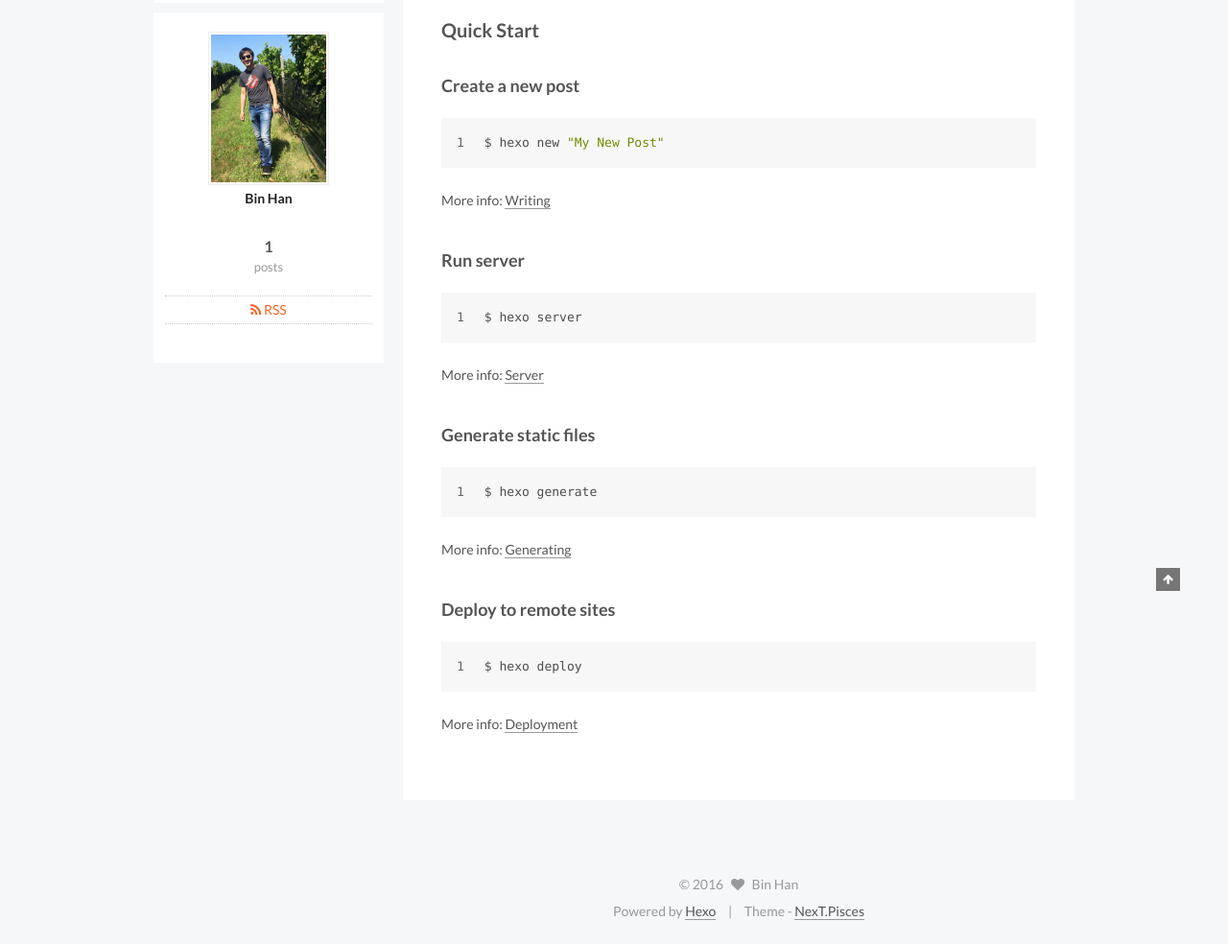
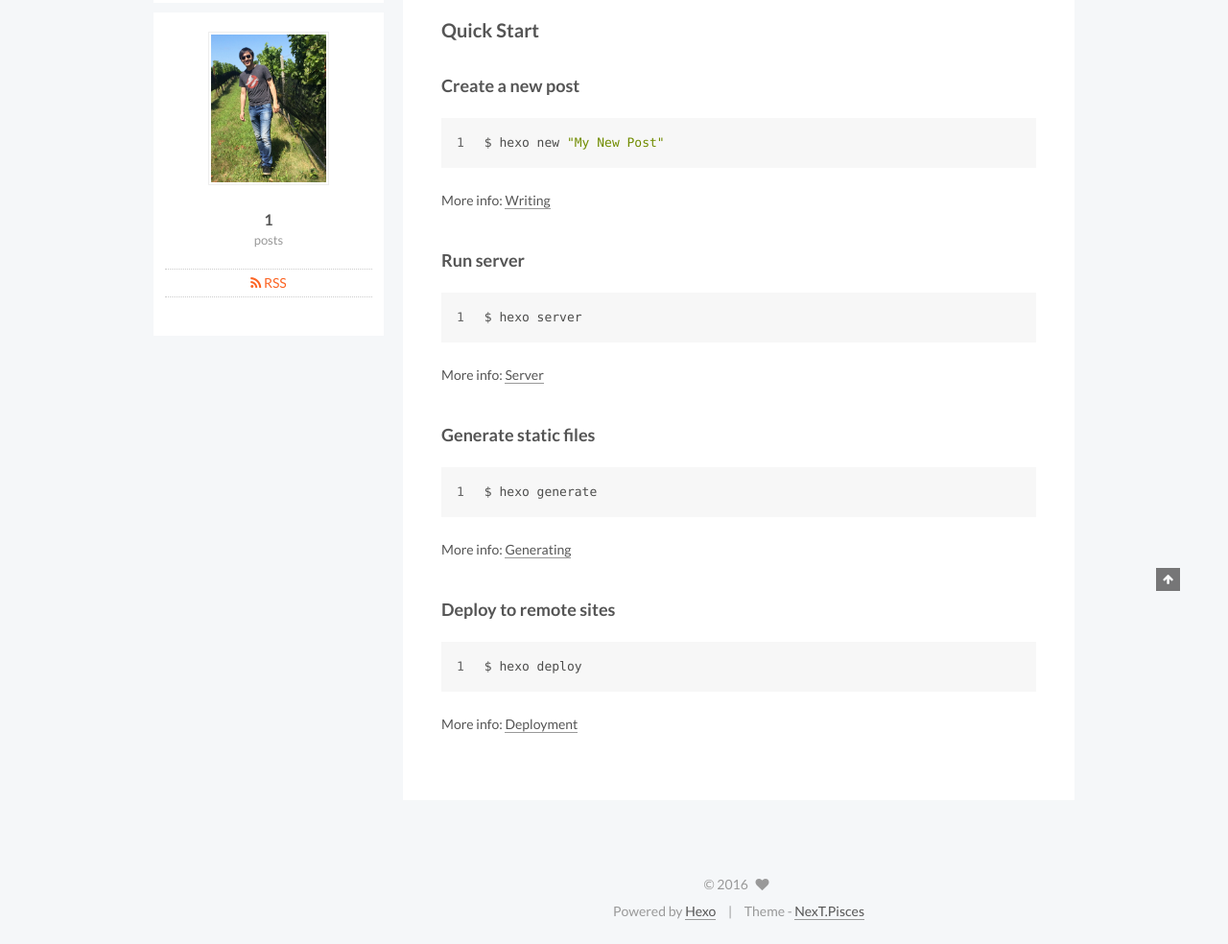
Before and after one commit to daniel1124/daniel1124.github.io, a plain HTML site: page index.html in a window 1280 px wide. Shown: the part 284-1268 px from the top of the page at 96% size. Drawn offline with Linux system fonts and the light colour scheme.

Commit message:
Site updated: 2016-09-12 14:30:26

```diff
--- a/atom.xml
+++ b/atom.xml
@@ -7,11 +7,6 @@
   <link href="http://yoursite.com/"/>
   <updated>2016-09-12T13:02:53.000Z</updated>
   <id>http://yoursite.com/</id>
-
-  <author>
-    <name>Bin Han</name>
-
-  </author>
 
   <generator uri="http://hexo.io/">Hexo</generator>
 
--- a/index.html
+++ b/index.html
@@ -382,8 +382,8 @@
         <div class="site-author motion-element" itemprop="author" itemscope itemtype="http://schema.org/Person">
           <img class="site-author-image" itemprop="image"
                src="/images/avatar.JPG"
-               alt="Bin Han" />
-          <p class="site-author-name" itemprop="name">Bin Han</p>
+               alt="" />
+          <p class="site-author-name" itemprop="name"></p>
           <p class="site-description motion-element" itemprop="description"></p>
         </div>
         <nav class="site-state motion-element">
@@ -440,7 +440,7 @@
   <span class="with-love">
     <i class="fa fa-heart"></i>
   </span>
-  <span class="author" itemprop="copyrightHolder">Bin Han</span>
+  <span class="author" itemprop="copyrightHolder"></span>
 </div>
 
 <div class="powered-by">
```
Also changed, not shown: 2016/09/12/hello-world/index.html (+3 -3 lines), archives/2016/09/index.html (+3 -3 lines), archives/2016/index.html (+3 -3 lines), archives/index.html (+3 -3 lines).
